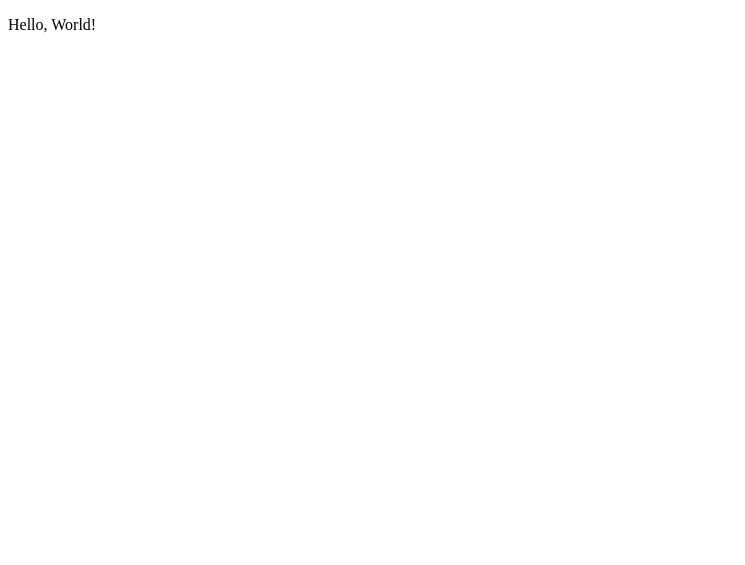
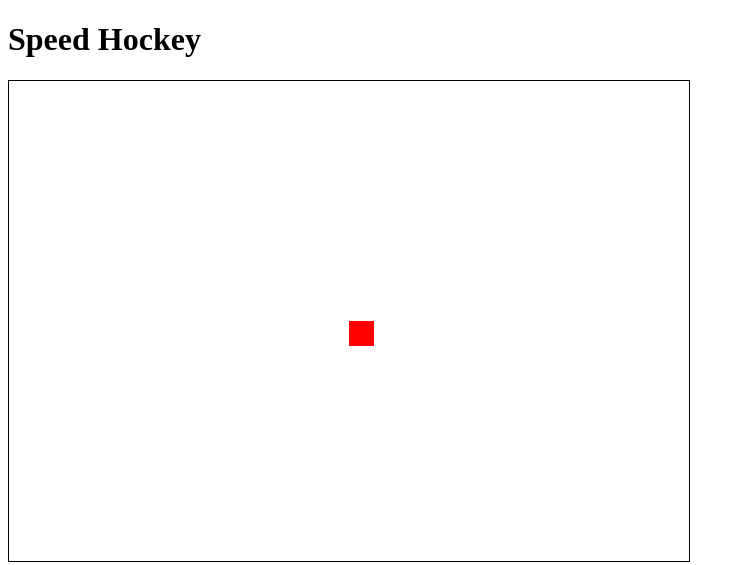
Before and after one commit to buserp/speedhockey.online, a website built with Parcel: page src/index.html in a window 1280 px wide. Shown: the whole page, without its empty margins (0-745 px from the left). Built offline with nearby package versions, Linux system fonts and the light colour scheme; files whose address does not match are found by name.

```diff
--- a/package.json
+++ b/package.json
@@ -10,6 +10,10 @@
   "dependencies": {
     "parcel": "^2.10.3",
     "socket.io": "^4.7.2",
+    "socket.io-client": "^4.7.2",
     "typescript": "^5.3.2"
+  },
+  "devDependencies": {
+    "buffer": "^6.0.3"
   }
 }
--- a/src/index.html
+++ b/src/index.html
@@ -9,7 +9,10 @@
 </head>
 
 <body>
-    <div id="app"></div>
-    <script src="main.ts"></script>
+    <h1>Speed Hockey</h1>
+    <canvas id="canvas" width="680" height="480"
+            style="border: 1px solid black;">
+    </canvas>
+    <script type="module" src="main.ts"></script>
 </body>
 </html>
--- a/src/main.ts
+++ b/src/main.ts
@@ -1,8 +1,39 @@
-// 1. Select the div element using the id property
-const app = document.getElementById("app");
-// 2. Create a new <p></p> element programmatically
-const p = document.createElement("p");
-// 3. Add the text content
-p.textContent = "Hello, World!";
-// 4. Append the p element to the div element
-app?.appendChild(p);
+import { io } from "socket.io-client";
+
+const sio = io("http://127.0.0.1:3000/");
+
+sio.on("monotonic_time", (time) => {
+    _time = parseBigIntStringToBigInt(time);
+})
+
+const canvas = document.getElementById('canvas') as HTMLCanvasElement;
+
+var _time: bigint = BigInt(0);
+
+const width = canvas.width;
+const height = canvas.height;
+
+let ctx = canvas.getContext('2d') as CanvasRenderingContext2D;
+
+setInterval(() => {
+    // Clear the canvas
+    ctx.fillStyle = 'white';
+    ctx.fillRect(0, 0, width, height);
+    ctx.fillStyle = 'red';
+    ctx.fillRect(width / 2, height / 2 + cyclicSine(_time) * 50, 25, 25);
+}, 16);
+
+function parseBigIntStringToBigInt(bigIntString: string): bigint {
+    return BigInt(bigIntString);
+}
+
+function nanosecondsToSeconds(nanoseconds: bigint): number {
+    return Number(nanoseconds) / 1e9;
+}
+
+function cyclicSine(timestamp: bigint): number {
+    const seconds = nanosecondsToSeconds(timestamp);
+    const frequency = 0.3; // Adjust the frequency as needed
+    const amplitude = 1.0; // Adjust the amplitude as needed
+    return amplitude * Math.sin(2 * Math.PI * frequency * seconds);
+}
```
Also changed, not shown: src/server.ts (+10 -4 lines), 1 other file.
